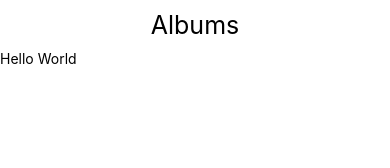
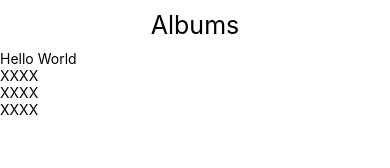
Before and after one commit to prawee/std4820750141-mobile, a React Native app: screen / in a window 390 px wide. Shown: the top 168 px of the page. Built offline with nearby package versions, Linux system fonts and the light colour scheme.

Commit message:
using Card component on App

```diff
--- a/components/App.js
+++ b/components/App.js
@@ -1,7 +1,8 @@
 // import library
 import React from 'react';
 import { View, Text } from 'react-native';
-import Header from './Header'
+import Header from './Header';
+import Card from './Card';
 
 // write component
 class App extends React.Component {
@@ -11,6 +12,7 @@ class App extends React.Component {
             <View>
                 <Header title="Albums" />
                 <Text>Hello World</Text>
+                <Card />
             </View>
         );
     }
```
